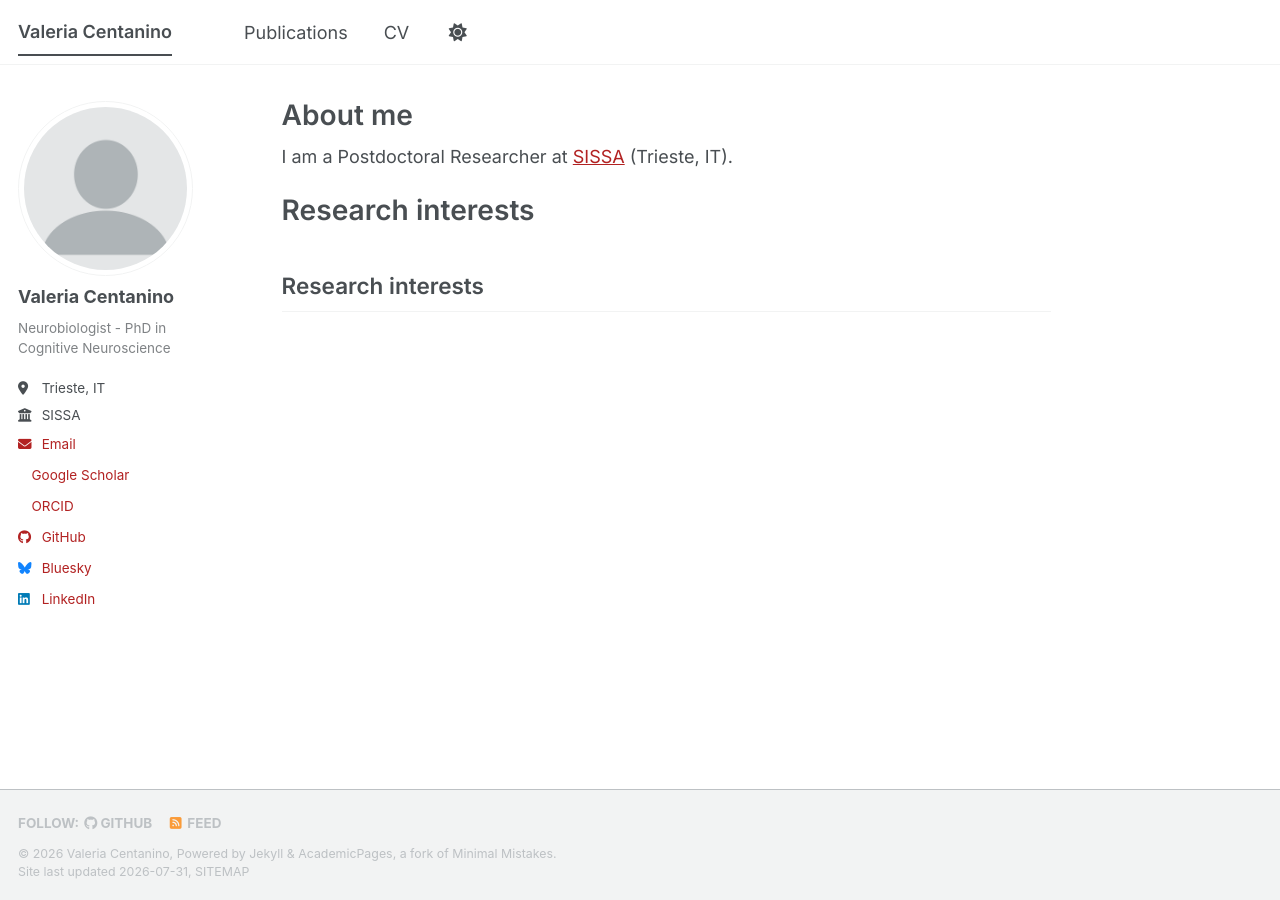
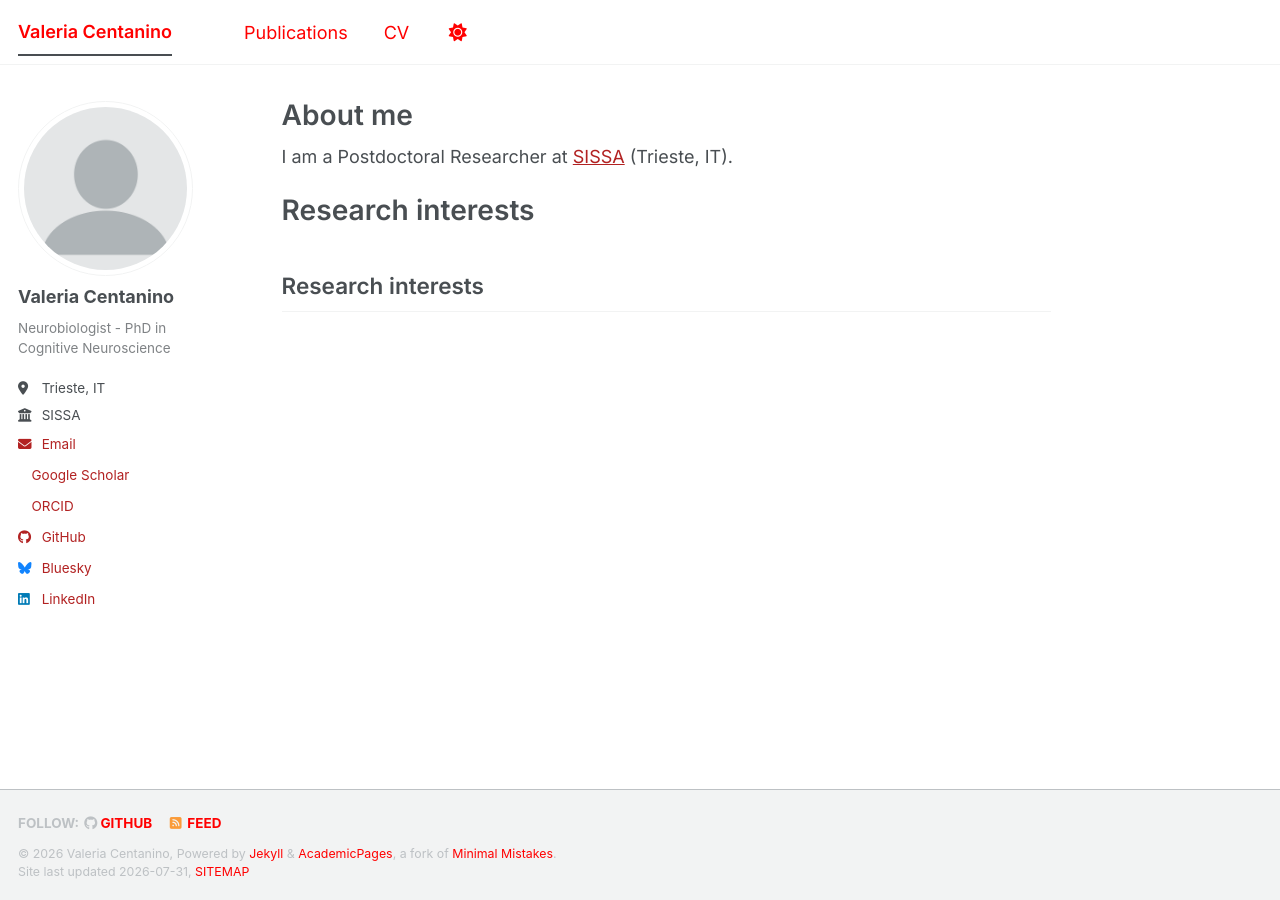
Before and after one commit to valecenta/valecenta.github.io, a Jekyll site: the page built from _pages/about.md, in a window 1280 px wide. Built offline with Jekyll 4.4.1, drawn with Linux system fonts in a browser that asks for light colours; a style sheet for code colours, icons or effects is not loaded.

Commit message:
test link color

```diff
--- a/assets/css/custom.css
+++ b/assets/css/custom.css
@@ -48,3 +48,13 @@ a:hover {
   color: var(--global-text-color);
   opacity: 0.7;
 }
+
+/* TEST: force all links red */
+a,
+a:visited {
+  color: red !important;
+}
+
+a:hover {
+  color: darkred !important;
+}
```
